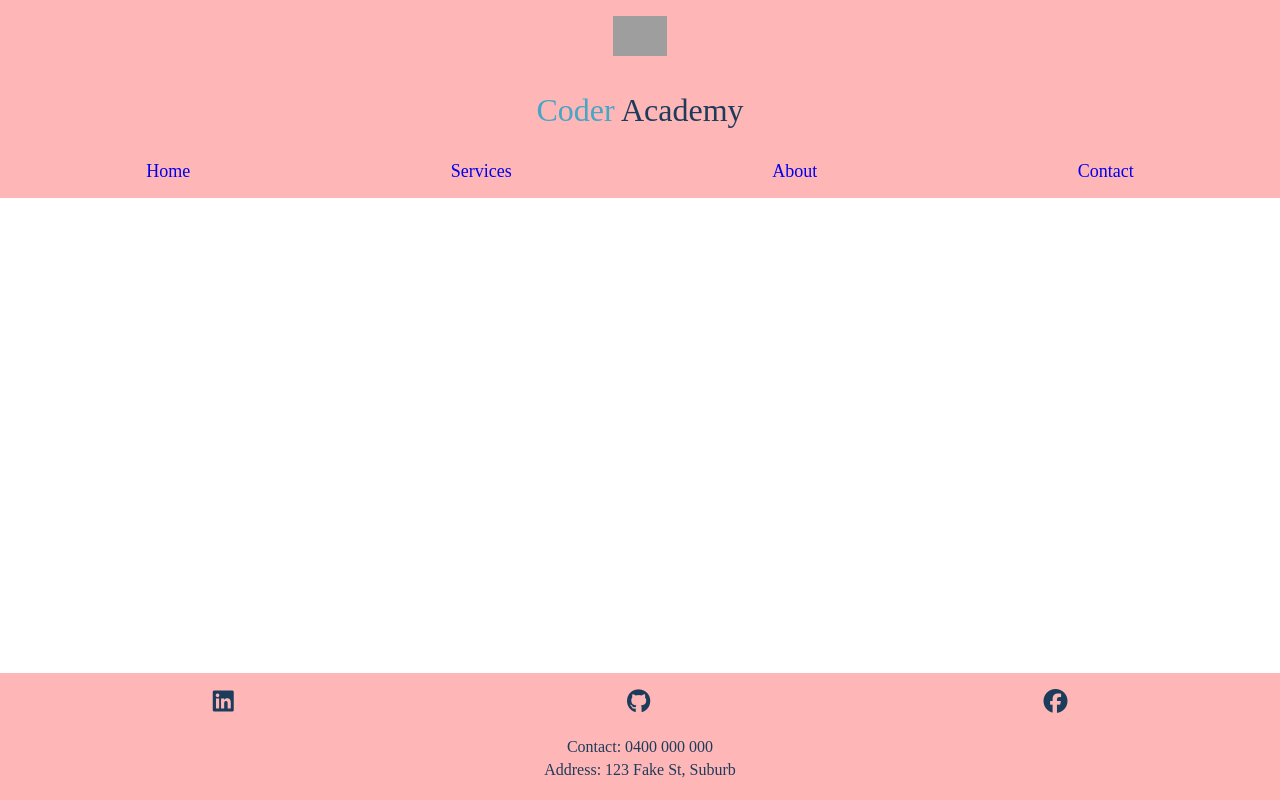
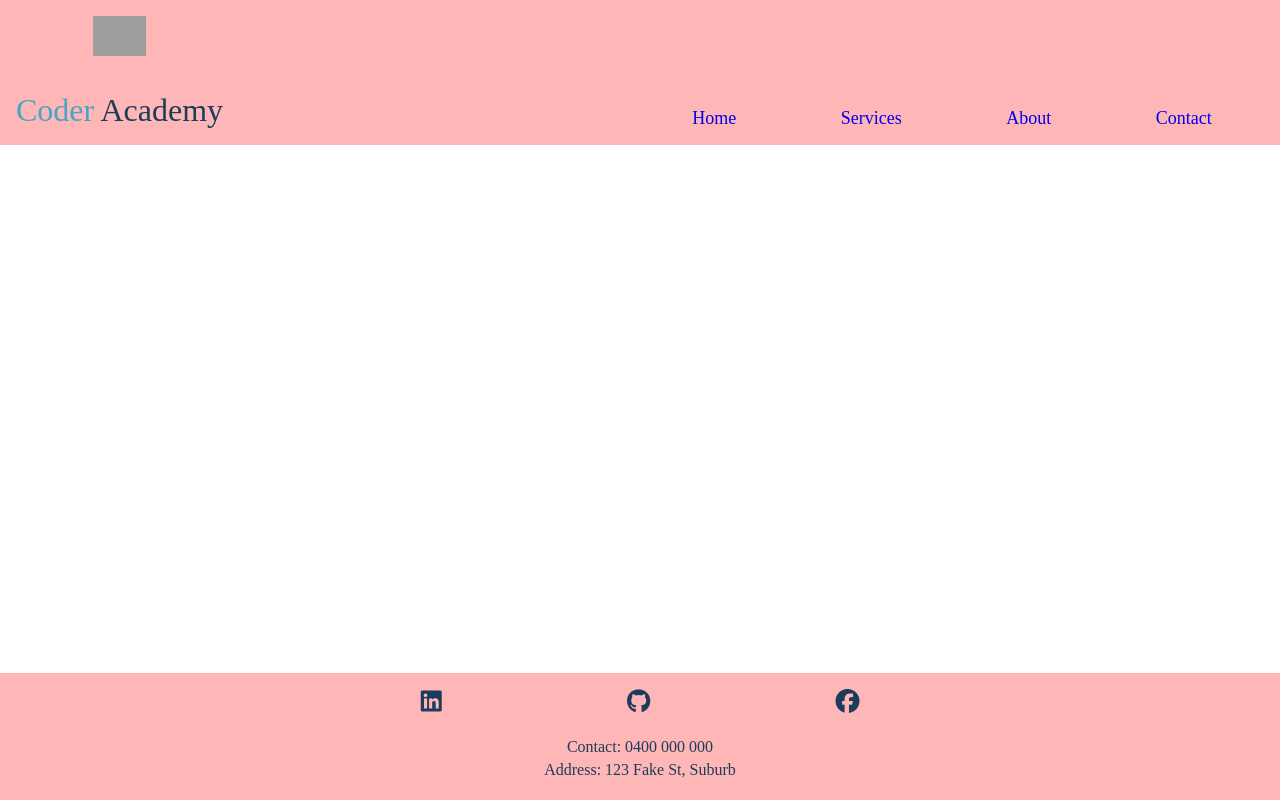
Before and after one commit to hendricwidjaja/2024-apr-std-t1w3-portfolio, a plain HTML site: page index.html in a window 1280 px wide. Drawn offline with Linux system fonts and the light colour scheme; grey boxes are pictures that could not be loaded.

Commit message:
Make header and footer responsive

```diff
--- a/styles/index.css
+++ b/styles/index.css
@@ -70,3 +70,25 @@ footer {
 .info p {
     margin: 5px 0px;
 }
+
+@media screen and (min-width: 600px) {
+    header {
+        display: flex;
+        align-items: flex-end;
+        justify-content: space-between;
+    }
+
+    .name {
+        margin-bottom: 0px;
+    }
+
+    #nav-items {
+        width: 50%;
+    }
+
+    .social-media {
+        width: 50%;
+        margin-left: auto;
+        margin-right: auto;
+    }
+}
```
